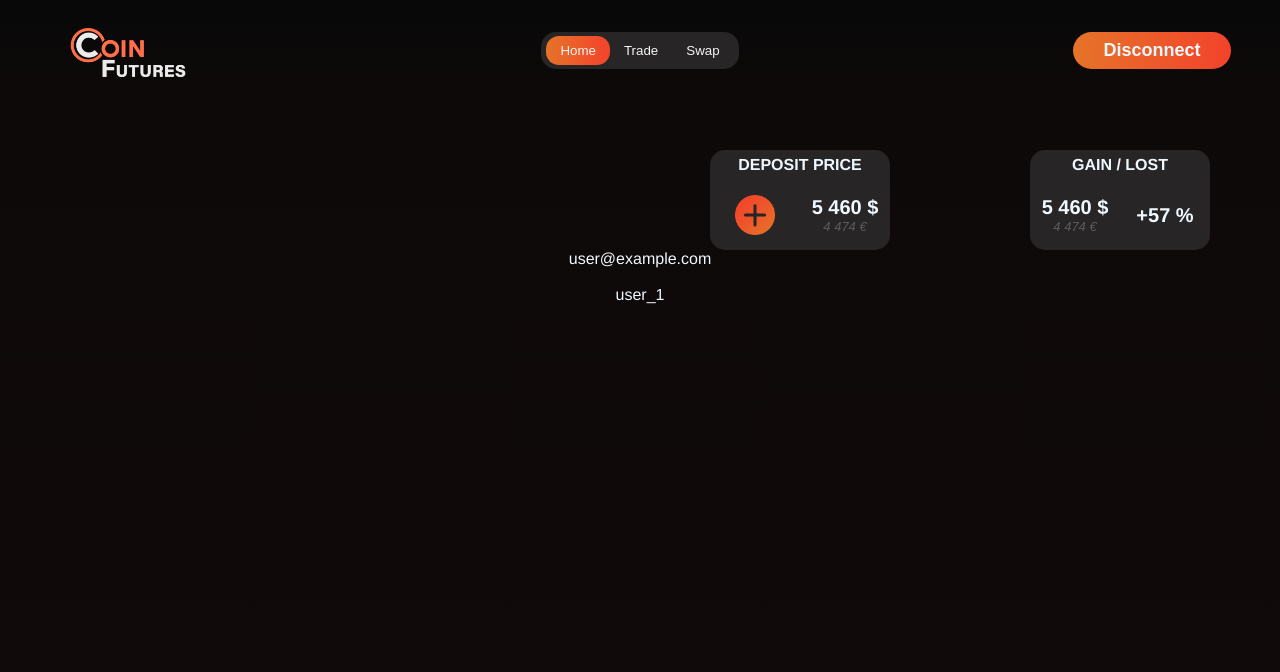
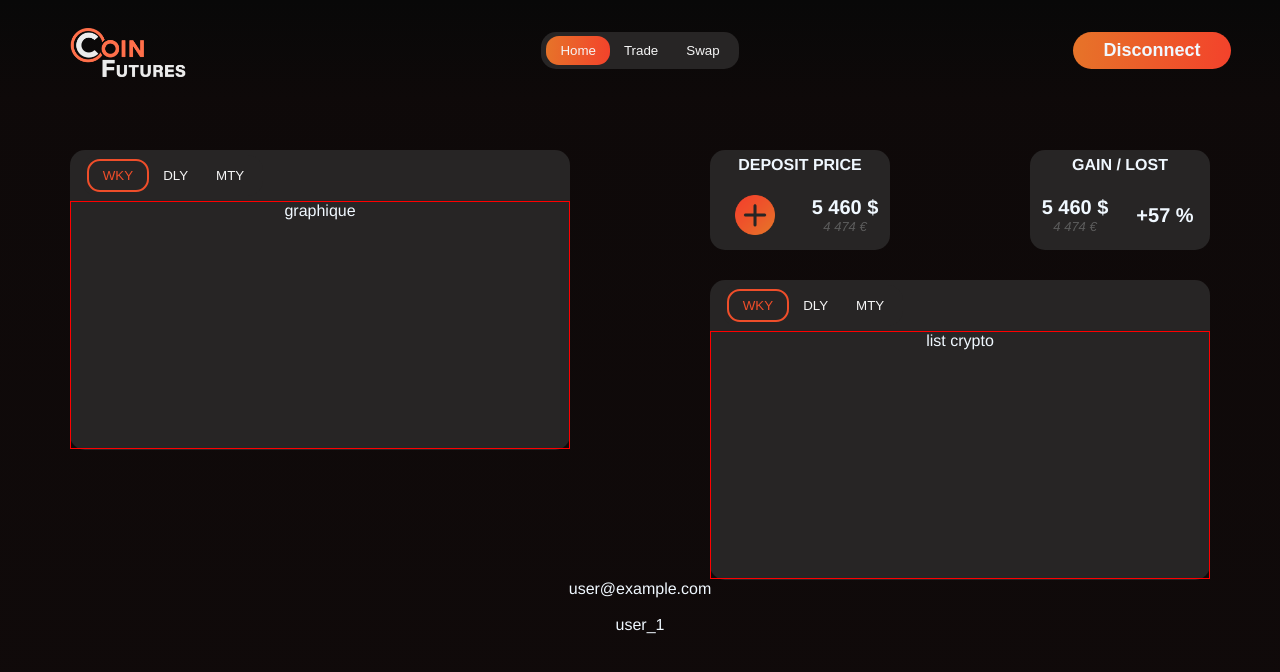
Before and after one commit to TmoCdoot/BTS, a Vue app: page /home in a window 1280 px wide. Shown: the top 672 px of the page. Built offline with nearby package versions, Linux system fonts and the light colour scheme; no server answers; sample sign-in values are in the browser's storage.

Commit message:
change home page

```diff
--- /dev/null
+++ b/src/components/WidgetCryptoList.vue
@@ -0,0 +1,104 @@
+<template>
+    <div class="statContener">
+      <div class="navStatContener">
+        <div class="navStatContener-align">
+          <ul class="navList">
+            <li class="liAlign"><button class="butttonBox" @click="changeButton('wky')" :class="{'activeButtonStat' : activeButtonWky}">WKY</button></li>
+            <li class="liAlign"><button class="butttonBox" @click="changeButton('dly')" :class="{'activeButtonStat' : activeButtonDly}">DLY</button></li>
+            <li class="liAlign"><button class="butttonBox" @click="changeButton('mty')" :class="{'activeButtonStat' : activeButtonMty}">MTY</button></li>
+          </ul>
+        </div>
+      </div>
+      <div class="listContener">
+        list crypto
+      </div>
+    </div>
+</template>
+
+<script>
+    export default {
+        name: "WidgetStat",
+        data: function () {
+            return {
+                graph: 'wky'
+            }
+        },
+        computed: {
+            activeButtonMty: function () {
+                if (this.graph == "mty") {
+                    return true
+                } else {
+                    return false
+                }
+            },
+            activeButtonDly: function () {
+                if (this.graph == "dly") {
+                    return true
+                } else {
+                    return false
+                }
+            },
+            activeButtonWky: function () {
+                if (this.graph == "wky") {
+                    return true
+                } else {
+                    return false
+                }
+            },
+        },
+        methods: {
+            changeButton: function (graphLoad) {
+                if (this.graph != graphLoad) {
+                    this.graph = graphLoad
+                }
+            }
+        }
+    }
+</script>
+
+<style scoped lang="scss">
+    .statContener {
+      color: aliceblue;
+      background-color: #272525;
+      width: 500px;
+      height: 300px;
+      border-radius: 15px;
+      /*border: 1px solid green;*/
+    }.navStatContener {
+      /*border: 1px solid blue;*/
+      width: 100%;
+      display: flex;
+      flex-direction: column;
+      justify-content: space-around;
+    }.navStatContener-align {
+      /*border: 1px solid yellow;*/
+      width: 200px;
+      display: flex;
+      flex-direction: row;
+      justify-content: space-around;
+    }.navList {
+      list-style: none;
+      margin: 5px 0px 5px 5px;
+      display: flex;
+      flex-direction: row;
+      justify-content: space-around;
+      /*border: 1px solid yellow;*/
+      padding: 4px 5px;
+      border-radius: 15px;
+      background-color: #272525;
+    }.liAlign {
+      display: flex;
+    }.butttonBox {
+      /*border: 1px solid red;*/
+      border-radius: 13px;
+      padding: 7px 14px 7px 14px;
+    }.activeButtonStat {
+      border: 2px solid #EF4E2A;
+      color: #EF4E2A;
+    }
+
+    .listContener {
+      border: 1px solid red;
+      height: 82%;
+    }
+</style>
--- a/src/components/WidgetStat.vue
+++ b/src/components/WidgetStat.vue
@@ -1,16 +1,104 @@
 <template>
-    {{ title }}
+    <div class="statContener">
+      <div class="navStatContener">
+        <div class="navStatContener-align">
+          <ul class="navList">
+            <li class="liAlign"><button class="butttonBox" @click="changeButton('wky')" :class="{'activeButtonStat' : activeButtonWky}">WKY</button></li>
+            <li class="liAlign"><button class="butttonBox" @click="changeButton('dly')" :class="{'activeButtonStat' : activeButtonDly}">DLY</button></li>
+            <li class="liAlign"><button class="butttonBox" @click="changeButton('mty')" :class="{'activeButtonStat' : activeButtonMty}">MTY</button></li>
+          </ul>
+        </div>
+      </div>
+      <div class="grahContener">
+        graphique
+      </div>
+    </div>
 </template>
 
 <script>
 export default {
   name: "WidgetStat",
-  props: {
-    title: String,
+  data: function () {
+    return {
+      graph: 'wky'
+    }
   },
+  computed: {
+    activeButtonMty: function () {
+      if (this.graph == "mty") {
+        return true
+      } else {
+        return false
+      }
+    },
+    activeButtonDly: function () {
+      if (this.graph == "dly") {
+        return true
+      } else {
+        return false
+      }
+    },
+    activeButtonWky: function () {
+      if (this.graph == "wky") {
+        return true
+      } else {
+        return false
+      }
+    },
+  },
+  methods: {
+    changeButton: function (graphLoad) {
+      if (this.graph != graphLoad) {
+        this.graph = graphLoad
+      }
+    },
+  }
 }
 </script>
 
 <style scoped lang="scss">
+.statContener {
+  color: aliceblue;
+  background-color: #272525;
+  width: 500px;
+  height: 300px;
+  border-radius: 15px;
+  /*border: 1px solid green;*/
+}.navStatContener {
+  /*border: 1px solid blue;*/
+  width: 100%;
+  display: flex;
+  flex-direction: column;
+  justify-content: space-around;
+}.navStatContener-align {
+  /*border: 1px solid yellow;*/
+  width: 200px;
+  display: flex;
+  flex-direction: row;
+  justify-content: space-around;
+}.navList {
+  list-style: none;
+  margin: 5px 0px 5px 5px;
+  display: flex;
+  flex-direction: row;
+  justify-content: space-around;
+  /*border: 1px solid yellow;*/
+  padding: 4px 5px;
+  border-radius: 15px;
+  background-color: #272525;
+}.liAlign {
+  display: flex;
+}.butttonBox {
+  /*border: 1px solid red;*/
+  border-radius: 13px;
+  padding: 7px 14px 7px 14px;
+}.activeButtonStat {
+  border: 2px solid #EF4E2A;
+  color: #EF4E2A;
+}
 
+.grahContener {
+  border: 1px solid red;
+  height: 82%;
+}
 </style>
--- a/src/views/Home.vue
+++ b/src/views/Home.vue
@@ -22,12 +22,17 @@
         <div v-if="page == 'home'">
           <div class="mainBigContener">
             <div class="leftHomeContener">
-
+              <div class="leftStatContener">
+                <WidgetStat/>
+              </div>
             </div>
             <div class="rightHomeContener">
               <div class="depoWinWidgetContener">
-                <WidgetDeposit/>
+                <WidgetDeposit/> <!-- un widget en fonction de chaque element-->
                 <WidgetWinLoss/>
+              </div>
+              <div class="cryptoListContener">
+                <WidgetCryptoList/>
               </div>
             </div>
           </div>
@@ -50,6 +55,7 @@ import WidgetDeposit from "@/components/WidgetDeposit.vue";
 import WidgetStat from "@/components/WidgetStat.vue";
 import WidgetSwap from "@/components/WidgetSwap.vue";
 import WidgetWinLoss from "@/components/WidgetWinLoss.vue";
+import WidgetCryptoList from "@/components/WidgetCryptoList.vue";
 import { mapState } from 'vuex'
 import { auth, signOut, onAuthStateChanged } from '../plug-in/firebase.js';
 
@@ -61,12 +67,14 @@ export default {
     WidgetStat,
     WidgetSwap,
     WidgetWinLoss,
+    WidgetCryptoList,
   },
   data: function () {
     return {
       page: 'home',
       email: '',
       uid: '',
+      graph: 'wky',
     }
   },
   computed: {
@@ -91,7 +99,7 @@ export default {
       } else {
         return false
       }
-    }
+    },
   },
   methods: {
     logOutUser: function () {
@@ -195,12 +203,23 @@ export default {
 }.leftHomeContener {
   /*border: 1px solid green;*/
   width: 50%;
+}.leftStatContener {
+  display: flex;
+  flex-direction: row;
+  justify-content: space-around;
 }
 
 .rightHomeContener {
   /*border: 1px solid red;*/
   width: 50%;
 }.depoWinWidgetContener {
+  /*border: 1px solid blue;*/
+  display: flex;
+  flex-direction: row;
+  justify-content: space-around;
+}.cryptoListContener {
+  /*border: 1px solid pink;*/
+  margin-top: 30px;
   display: flex;
   flex-direction: row;
   justify-content: space-around;
```
